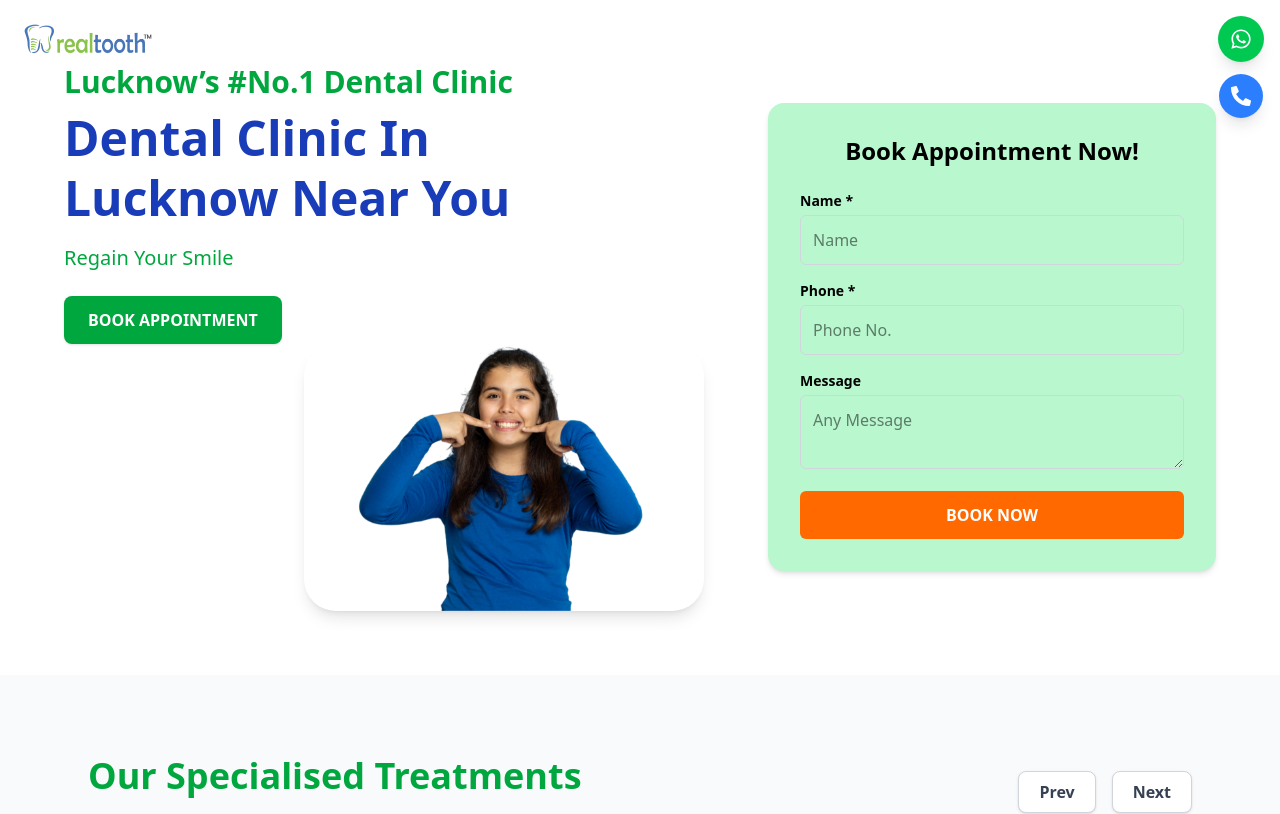
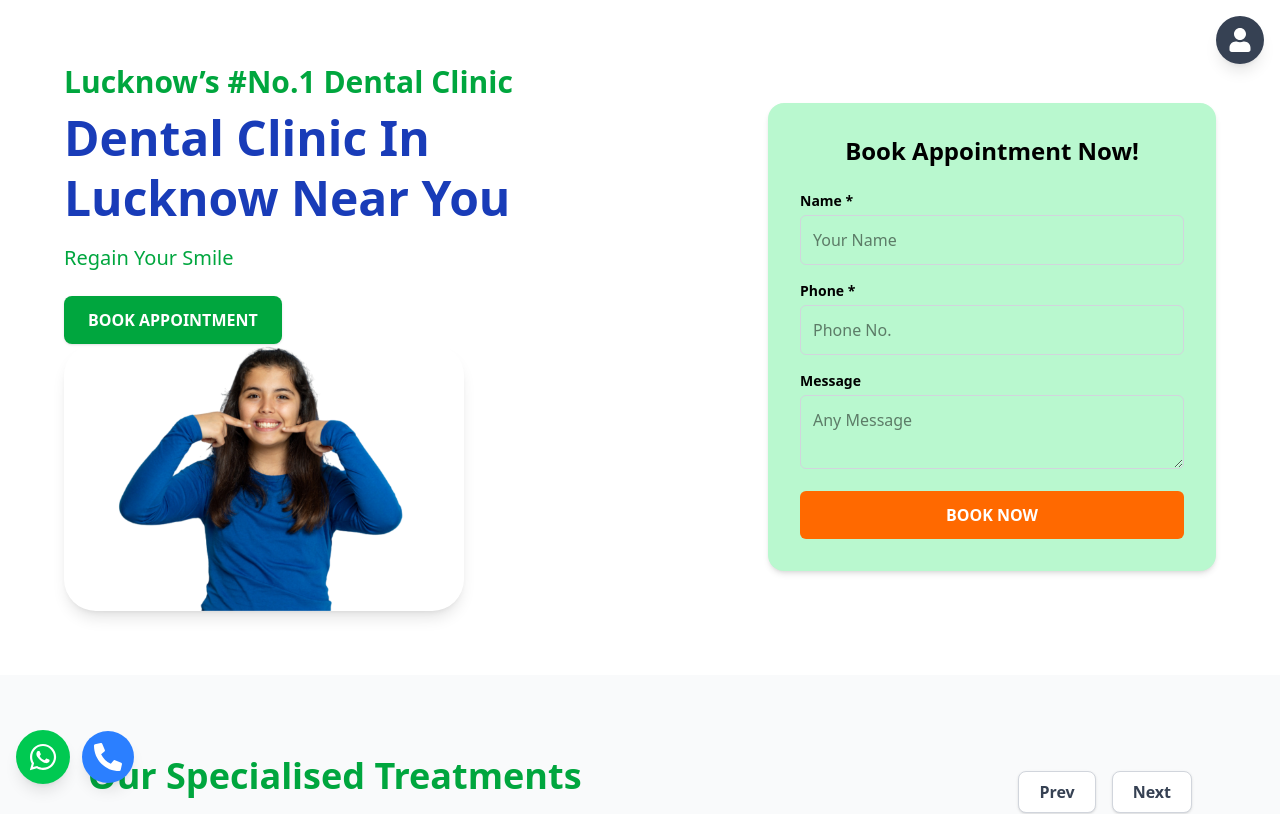
Before and after one commit to abhinav6859/Dentist-App, a React app in the folder Frontend/: page / in a window 1280 px wide. Shown: the top 814 px of the page. Built offline with nearby package versions, Linux system fonts and the light colour scheme; the HTML template or start-up script is replaced by a standard one.

Commit message:
update booking on whatsapp

```diff
--- a/Frontend/package.json
+++ b/Frontend/package.json
@@ -16,6 +16,7 @@
     "lucide-react": "^0.545.0",
     "react": "^19.1.1",
     "react-dom": "^19.1.1",
+    "react-hot-toast": "^2.6.0",
     "react-icons": "^5.5.0",
     "react-router-dom": "^7.9.4",
     "react-toastify": "^11.0.5",
--- a/Frontend/src/components/FloatingButtons.jsx
+++ b/Frontend/src/components/FloatingButtons.jsx
@@ -1,28 +1,87 @@
-import React from "react";
-import { FaWhatsapp, FaPhoneAlt } from "react-icons/fa";
+import React, { useState } from "react";
+import { FaWhatsapp, FaPhoneAlt, FaUser } from "react-icons/fa";
 
 const FloatingButtons = () => {
   const phoneNumber = "+919999999999"; // replace with your actual number
   const whatsappLink = `https://wa.me/${phoneNumber.replace("+", "")}`;
+  const [showLogin, setShowLogin] = useState(false);
 
   return (
-    <div className="fixed top-4 right-4 flex flex-col items-center gap-3 z-50">
+    <>
+      {/* Top Right Login Icon */}
+      <div className="fixed top-4 right-4 z-50">
+        <button
+          onClick={() => setShowLogin(!showLogin)}
+          className="bg-gray-700 text-white p-3 rounded-full shadow-lg hover:bg-gray-800 transition"
+        >
+          <FaUser size={24} />
+        </button>
+      </div>
+
+      {/* Floating Buttons (Bottom Left) */}
+      <div className="fixed bottom-4 left-4 flex flex-row items-center gap-3 z-40">
+        {/* WhatsApp */}
         <a
           href={whatsappLink}
           target="_blank"
           rel="noopener noreferrer"
           className="bg-green-500 text-white p-3 rounded-full shadow-lg hover:bg-green-600 transition"
         >
-        <FaWhatsapp size={22} />
+          <FaWhatsapp size={30} />
         </a>
 
+        {/* Phone */}
         <a
           href={`tel:${phoneNumber}`}
           className="bg-blue-500 text-white p-3 rounded-full shadow-lg hover:bg-blue-600 transition"
         >
-        <FaPhoneAlt size={20} />
+          <FaPhoneAlt size={28} />
         </a>
       </div>
+
+      {/* Login/Signup Popup */}
+      {showLogin && (
+        <div className="fixed inset-0 flex items-center justify-center bg-black bg-opacity-40 z-50">
+          <div className="bg-white rounded-2xl shadow-2xl p-6 w-80 relative">
+            <button
+              onClick={() => setShowLogin(false)}
+              className="absolute top-2 right-3 text-gray-500 hover:text-gray-700 text-xl"
+            >
+              ×
+            </button>
+
+            <h2 className="text-2xl font-semibold text-center mb-4">
+              Login / Signup
+            </h2>
+
+            <form className="flex flex-col space-y-3">
+              <input
+                type="email"
+                placeholder="Email"
+                className="border border-gray-300 rounded-lg px-3 py-2 focus:outline-none focus:ring-2 focus:ring-blue-400"
+              />
+              <input
+                type="password"
+                placeholder="Password"
+                className="border border-gray-300 rounded-lg px-3 py-2 focus:outline-none focus:ring-2 focus:ring-blue-400"
+              />
+              <button
+                type="submit"
+                className="bg-blue-500 text-white py-2 rounded-lg hover:bg-blue-600 transition"
+              >
+                Login
+              </button>
+              <p className="text-sm text-center text-gray-600">
+                Don’t have an account?{" "}
+                <a href="#" className="text-blue-500 hover:underline">
+                  Sign up
+                </a>
+              </p>
+            </form>
+          </div>
+        </div>
+      )}
+    </>
   );
 };
 
--- a/Frontend/src/components/HeroSection.jsx
+++ b/Frontend/src/components/HeroSection.jsx
@@ -1,13 +1,60 @@
-import React from "react";
+import React, { useState } from "react";
 import heroImage from "../assets/front.png";
-import emojiImage from "../assets/realtooth.png";
 import { motion as Motion } from "framer-motion";
+import toast, { Toaster } from "react-hot-toast";
 
 const HeroSection = () => {
+  const [formData, setFormData] = useState({
+    name: "",
+    phone: "",
+    message: "",
+  });
+
+  const handleChange = (e) => {
+    setFormData({
+      ...formData,
+      [e.target.name]: e.target.value,
+    });
+  };
+
+  const handleSubmit = (e) => {
+    e.preventDefault();
+    const { name, phone, message } = formData;
+
+    // Validation
+    if (!name || !phone || phone.length < 10) {
+      toast.error("⚠️ Please fill all required fields (Name & Valid Phone Number)!");
+      return;
+    }
+
+    // WhatsApp message (formatted)
+    const text = `*🦷 New Appointment Request*%0A%0A*👤 Name:* ${name}%0A*📞 Phone:* ${phone}%0A*💬 Message:* ${message || "N/A"}%0A%0A*📍 Sent from Realtooth Dental Clinic Website*`;
+
+    // Replace with your clinic’s WhatsApp number (with country code, no +)
+    const phoneNumber = "916206008078";
+    const whatsappURL = `https://wa.me/${phoneNumber}?text=${text}`;
+
+    // Success toast
+    toast.success("✅ Opening WhatsApp...");
+
+    // Open WhatsApp
+    window.open(whatsappURL, "_blank");
+
+    // Reset form fields
+    setFormData({
+      name: "",
+      phone: "",
+      message: "",
+    });
+  };
+
   return (
-    <section className="bg-white flex flex-col md:flex-row items-center justify-between p-8 md:p-16">
+    <section className="bg-white flex flex-col md:flex-row items-center justify-between p-8 md:p-16 relative">
+      {/* Toast container */}
+      <Toaster position="top-center" reverseOrder={false} />
+
       {/* Left content */}
-      <div className="max-w-xl">
+      <div className="max-w-xl relative">
         <h1 className="text-green-600 text-3xl font-semibold mb-2">
           Lucknow’s #No.1 Dental Clinic
         </h1>
@@ -21,18 +68,12 @@ const HeroSection = () => {
           BOOK APPOINTMENT
         </button>
 
-       <img
-        src={emojiImage}
-        alt="Realtooth Logo"
-        className="absolute top-6 left-6 w-24 md:w-32 z-20"
-      />
 
-      {/* Hero image centered */}
-      <img
-        src={heroImage}
-        alt="Hero Dentist"
-        className="rounded-4xl shadow-lg w-80 md:w-[400px] z-10 left-50 md:left-60 mt-10 md:mt-0 relative"
-      />
+        <img
+          src={heroImage}
+          alt="Hero Dentist"
+          className="rounded-4xl shadow-lg w-80 md:w-[400px] z-10 mt-10 md:mt-0 relative"
+        />
       </div>
 
       {/* Right booking form */}
@@ -40,12 +81,15 @@ const HeroSection = () => {
         <h3 className="text-2xl font-semibold text-center mb-6">
           Book Appointment Now!
         </h3>
-        <form className="space-y-4">
+        <form className="space-y-4" onSubmit={handleSubmit}>
           <div>
             <label className="block text-sm font-semibold mb-1">Name *</label>
             <input
               type="text"
-              placeholder="Name"
+              name="name"
+              placeholder="Your Name"
+              value={formData.name}
+              onChange={handleChange}
               className="w-full p-3 rounded-md border border-gray-300"
             />
           </div>
@@ -53,14 +97,20 @@ const HeroSection = () => {
             <label className="block text-sm font-semibold mb-1">Phone *</label>
             <input
               type="tel"
+              name="phone"
               placeholder="Phone No."
+              value={formData.phone}
+              onChange={handleChange}
               className="w-full p-3 rounded-md border border-gray-300"
             />
           </div>
           <div>
             <label className="block text-sm font-semibold mb-1">Message</label>
             <textarea
+              name="message"
               placeholder="Any Message"
+              value={formData.message}
+              onChange={handleChange}
               className="w-full p-3 rounded-md border border-gray-300"
             ></textarea>
           </div>
```
Also changed, not shown: 1 other file (tests, documents, lock files or other folders). Lines whose indentation alone changed are shown as unchanged.
